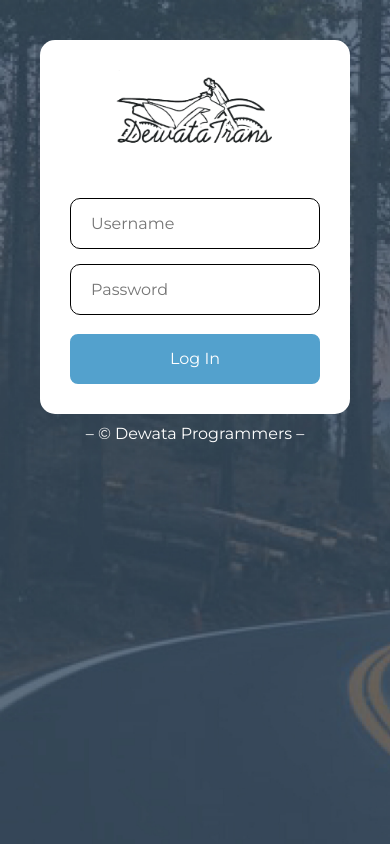
After one commit to erlanggadewa/Dewata-Trans, a PHP site: page /file/login.html in a window 390 px wide. The commit adds this page. Run offline with PHP 8.4, Linux system fonts and the light colour scheme.

Commit message:
padding responsive 0

```diff
--- a/SCSS/login.scss
+++ b/SCSS/login.scss
@@ -1,8 +1,3 @@
-$warna1: #eeebdd;
-$warna2: #810000;
-$warna3: #630000;
-$warna4: #1b1717;
-
 * {
   font-family: "Montserrat", sans-serif;
   box-sizing: border-box;
@@ -141,4 +136,7 @@ section::after {
   body section .outer .login {
     width: 100%;
   }
+  body section {
+    padding: 0;
+  }
 }
--- a/css/login.css
+++ b/css/login.css
@@ -132,5 +132,8 @@ section::after {
   body section .outer .login {
     width: 100%;
   }
+  body section {
+    padding: 0;
+  }
 }
 /*# sourceMappingURL=login.css.map */
--- /dev/null
+++ b/file/login.html
@@ -0,0 +1,56 @@
+<!DOCTYPE html>
+<html lang="en">
+  <head>
+    <meta charset="UTF-8" />
+    <meta http-equiv="X-UA-Compatible" content="IE=edge" />
+    <meta name="viewport" content="width=device-width, initial-scale=1.0" />
+    <link
+      href="https://fonts.googleapis.com/css2?family=Montserrat&display=swap"
+      rel="stylesheet"
+    />
+    <link rel="stylesheet" href="../css/login.css" />
+    <title>Log In</title>
+  </head>
+  <body>
+    <section class="row">
+      <div class="outer">
+        <div class="login">
+          <!-- <h1> Dewata <br/> Trans</h1> -->
+          <img src="../img/Logo Dewata.png" alt="" />
+
+          <form action="" method="post">
+            <input
+              type="text"
+              name="username"
+              id="username"
+              placeholder="Username"
+              style="margin-bottom: 15px"
+            />
+            <input
+              type="password"
+              name="password"
+              id="password"
+              placeholder="Password"
+            />
+            <br />
+            <button type="submit" name="signin">Log In</button>
+          </form>
+
+          <!-- <p> Don't have an account? <a href="#"> SIGN UP </a></p> -->
+        </div>
+
+        <p>– &copy; Dewata Programmers –</p>
+      </div>
+
+      <div class="dewataTrans">
+        <h1>Dewata Trans Malang</h1>
+        <p>
+          Kemudahan dan kenyamanan dalam mendapatkan informasi mengenai rental
+          mobil Dewata Trans Malang.
+        </p>
+        <!-- <a href=""> SIGN UP </a> <br> -->
+        <img src="../img/mobil_cover.png" alt="" />
+      </div>
+    </section>
+  </body>
+</html>
```
Also changed, not shown: file/login.php (deleted, +0 -40 lines), 1 other file.
